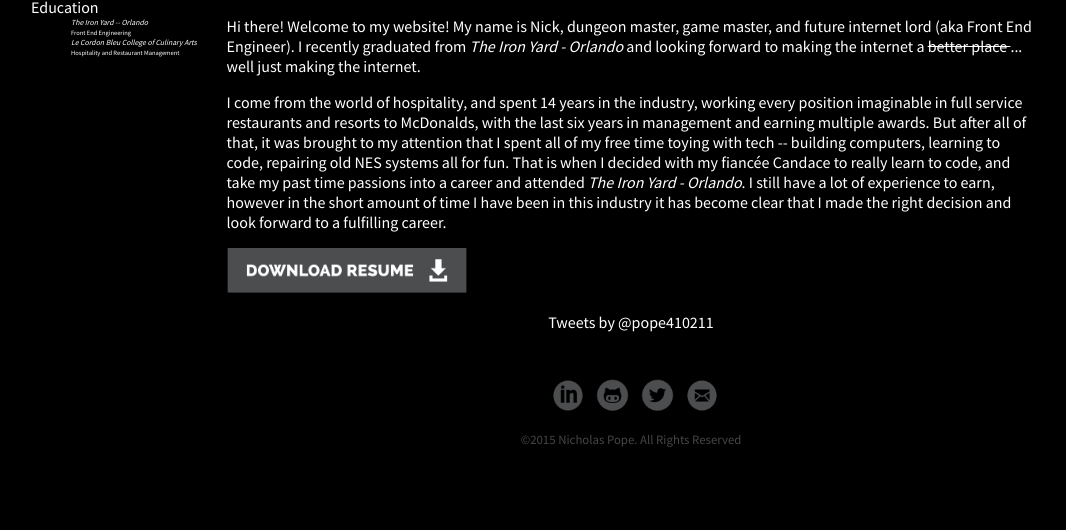
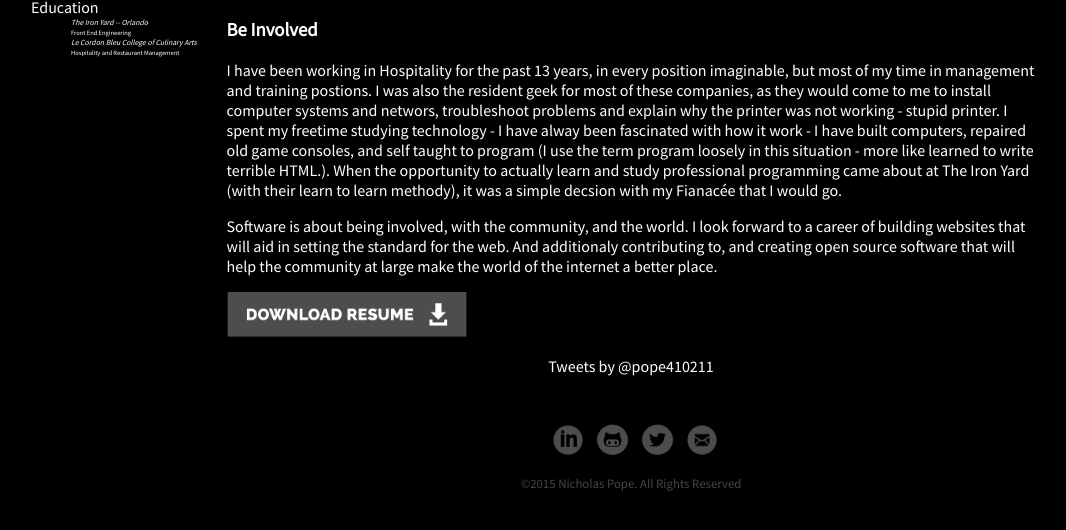
Before and after one commit to pope410211/pope410211.github.io, a Jekyll site: the page built from assets/pages/about.html, in a window 1280 px wide, cut to the strip 337-916 px from the top of the page. Shown: the top 530 px of the strip, without its empty margins (9-1075 px from the left). Built offline with Jekyll 4.4.1, drawn with Linux system fonts in a browser that asks for light colours; nearby versions of some CDN libraries; Markdown is read by kramdown in place of the engine named in the settings; comment, search, counter and statistics services are not loaded.

Commit message:
updated about

```diff
--- a/assets/pages/about.html
+++ b/assets/pages/about.html
@@ -35,16 +35,13 @@ permalink: /about/
   <img src="/assets/images/me1.png"/>
 </div>
 <section class="about-info">
-<p>   Hi there! Welcome to my website! My name is Nick, dungeon master, game master, and future internet lord (aka Front End Engineer).
-  I recently graduated from <i><a href="http://theironyard.com/">The Iron Yard - Orlando</a></i> and looking forward to making the internet
-  a <strike> better place </strike>... well just making the internet.
-</p>
 
-<p> I come from the world of hospitality, and spent 14 years in the industry, working every position imaginable in full service restaurants and resorts to McDonalds, with the last six years in management and earning multiple awards.
-But after all of that, it was brought to my attention that I spent all of my free time toying with tech -- building computers, learning to code, repairing old NES systems all for fun. That is when I decided with my fianc&eacute;e Candace
-to really learn to code, and take my past time passions into a career and attended <i>The Iron Yard - Orlando</i>. I still have a lot of experience to earn, however in the short amount of time I have been in this industry
-it has become clear that I made the right decision and look forward to a fulfilling career.
-</p>
+<h1>Be Involved</h1>
+  <p>I have been working in Hospitality for the past 13 years, in every position imaginable, but most of my time in management and training postions. I was also the resident geek for most of these companies, as they would
+  come to me to install computer systems and networs, troubleshoot problems and explain why the printer was not working - stupid printer. I spent my freetime studying technology - I have alway been fascinated with how it work - I have built computers, repaired old game consoles, and self taught to program (I use the term program loosely in this situation - more like learned to write terrible HTML.).
+When the opportunity to actually learn and study professional programming came about at The Iron Yard (with their learn to learn methody), it was a simple decsion with my Fianac&eacute;e that I would go.</p>
+
+<p> Software is about being involved, with the community, and the world. I look forward to a career of building websites that will aid in setting the standard for the web. And additionaly contributing to, and creating open source software that will help the community at large make the world of the internet a better place.</p>
 
 
 <aside class="resume">
```
Also changed, not shown: _posts/2015-10-03-My-First-Blog-Since-TIY.md (+1 -1 lines), 3 other files.
